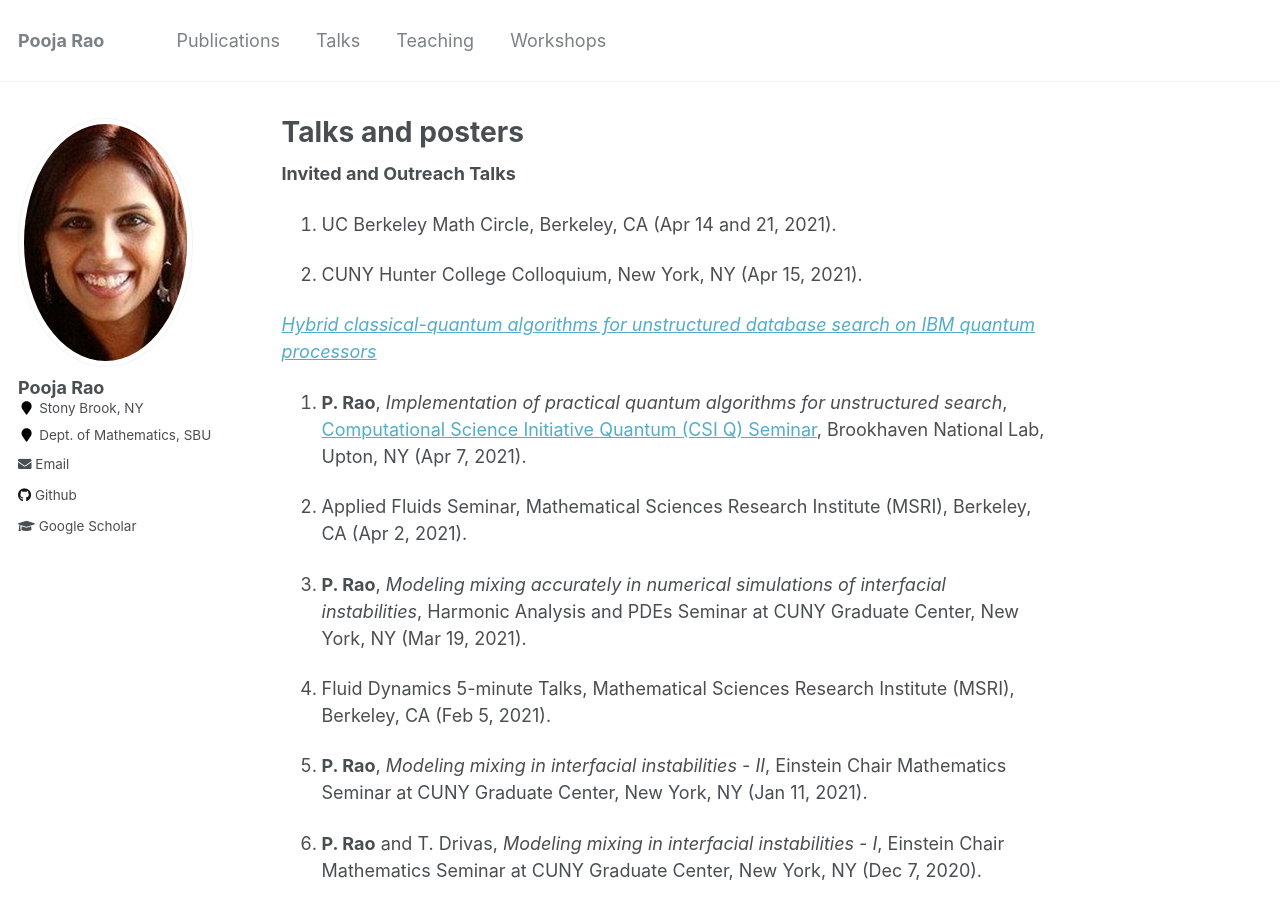
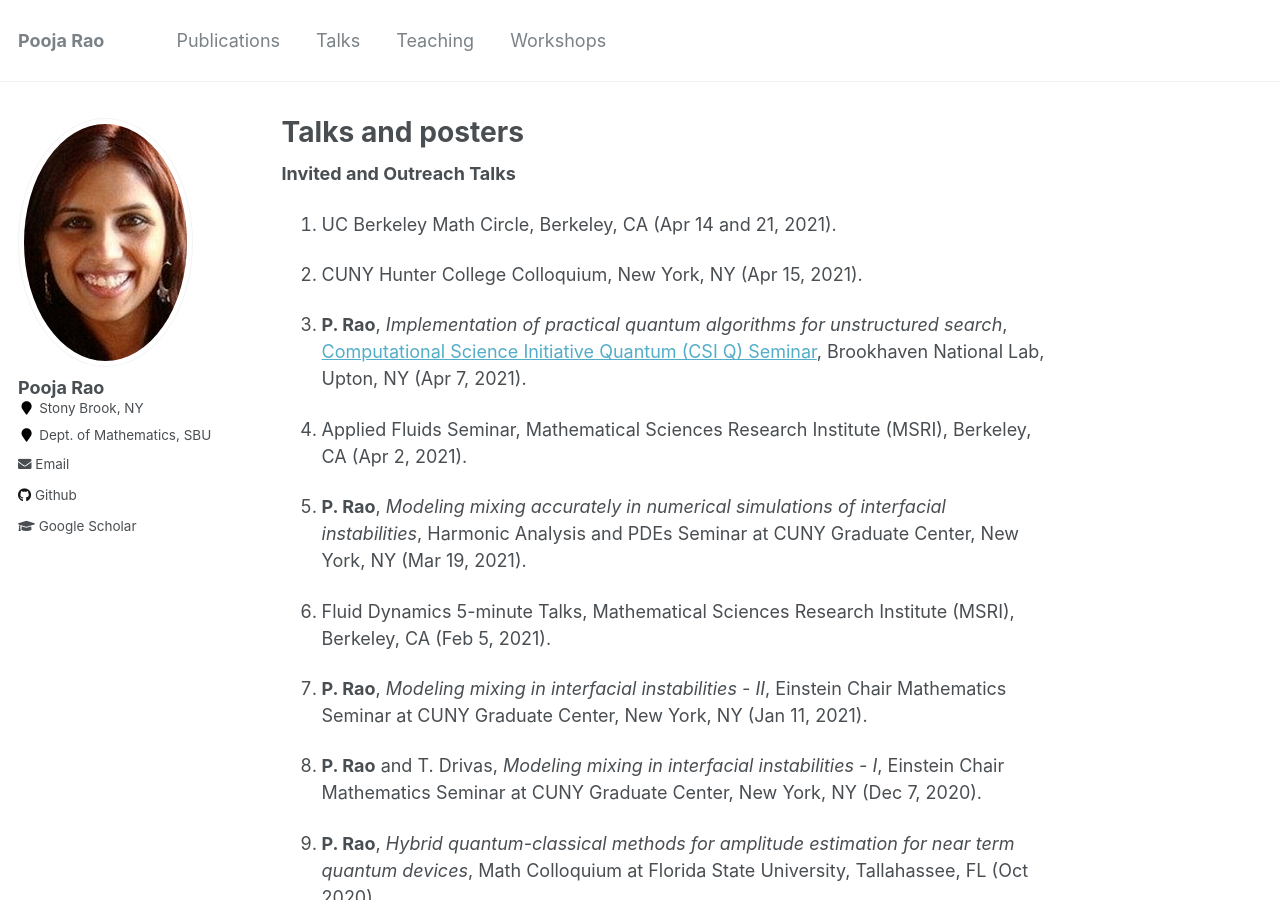
Before and after one commit to poojarao8/poojarao8.github.io, a Jekyll site: the page built from _pages/talks.md, in a window 1280 px wide and 900 px high. Built offline with Jekyll 4.4.1, drawn with Linux system fonts in a browser that asks for light colours.

Commit message:
Fixed formatting

```diff
--- a/_pages/talks.md
+++ b/_pages/talks.md
@@ -8,8 +8,6 @@ author_profile: true
 13. UC Berkeley Math Circle, Berkeley, CA (Apr 14 and 21, 2021).
 
 12. CUNY Hunter College Colloquium, New York, NY (Apr 15, 2021).
-
-[*Hybrid classical-quantum algorithms for unstructured database search on IBM quantum processors*](https://arxiv.org/abs/2102.01783)
 
 11. **P. Rao**, *Implementation of practical quantum algorithms for unstructured search*, [Computational Science Initiative Quantum (CSI Q) Seminar](https://www.bnl.gov/compsci/quantum/qseminars.php), Brookhaven National Lab, Upton, NY (Apr 7, 2021).
 
```
